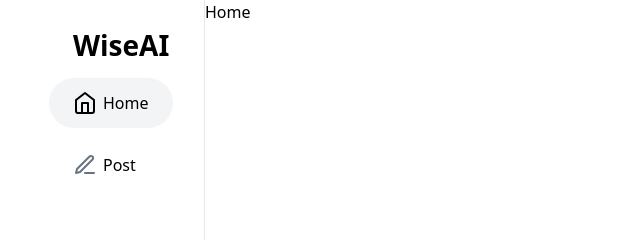
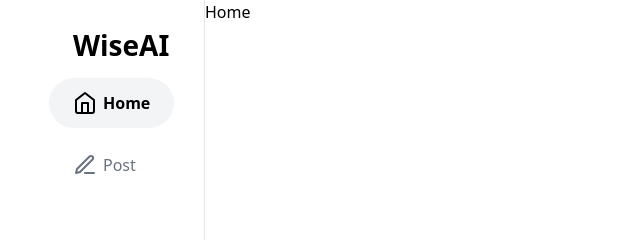
Before and after one commit to stnqls/wiseai, a Next.js app: page / in a window 1280 px wide. Shown: the top 240 px of the page, without its empty margins (0-640 px from the left). Built offline with nearby package versions, Linux system fonts and the light colour scheme.

Commit message:
styles: navLink

```diff
--- a/src/_components/NavLink/NavLink.tsx
+++ b/src/_components/NavLink/NavLink.tsx
@@ -16,13 +16,13 @@ interface NavLinkProps {
 const navLinkVariants = cva(
   `
   flex gap-6 w-50 h-56 pc:w-fit pc:h-50 justify-center pc:justify-start items-center pc:px-24
-[&_svg]:text-gray-500
-hover:bg-gray-100 hover:rounded-full hover:[&_svg]:text-black
+ text-gray-500
+hover:bg-gray-100 hover:rounded-full hover:text-black
     `,
   {
     variants: {
       isActive: {
-        true: `bg-gray-100 rounded-full [&_svg]:text-black`,
+        true: `bg-gray-100 rounded-full font-semibold text-black`,
         false: ``,
       },
     },
--- a/src/_data/posts.data.json
+++ b/src/_data/posts.data.json
@@ -8,7 +8,13 @@
       "verified": false
     },
     "content": "Next.js 14 실험 기능을 적용해봤는데 성능이 확실히 좋아졌어요!",
-    "images": ["https://picsum.photos/500/300?random=1"],
+    "images": [
+      "https://picsum.photos/500/300?random=1",
+      "https://picsum.photos/500/300?random=26",
+      "https://picsum.photos/500/300?random=27",
+      "https://picsum.photos/500/300?random=28",
+      "https://picsum.photos/500/300?random=29"
+    ],
     "createdAt": "2024-01-05T11:23:00Z",
     "likes": 58,
     "retweets": 19,
```
